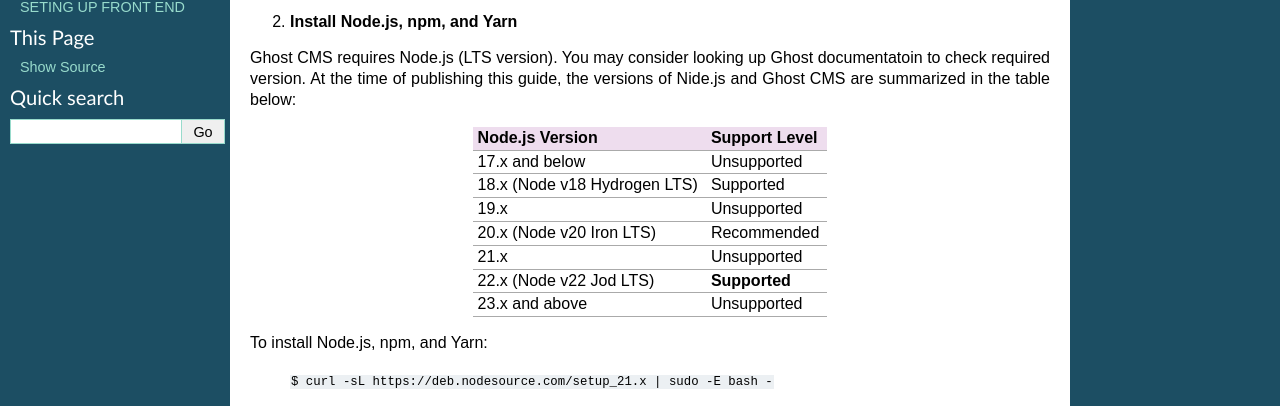
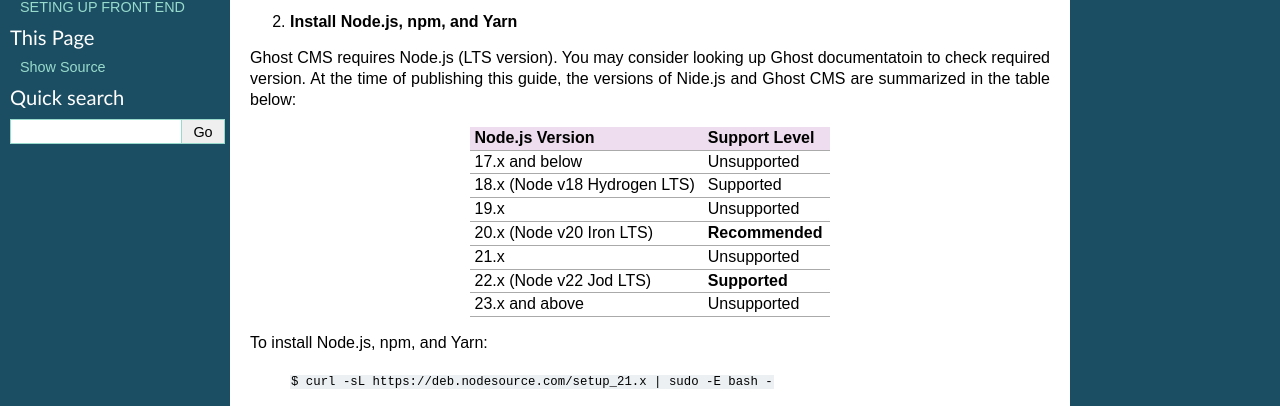
Before and after one commit to alexandrebobkov/Guides, a Sphinx documentation site: the page built from GhostCMS/source/setup_backend.rst, in a window 1280 px wide. Shown: the part 213-619 px from the top of the page. Built offline with Sphinx 7.4.7, drawn with Linux system fonts in a browser that asks for light colours; formulas are drawn with MathJax 3.

```diff
--- a/GhostCMS/source/setup_backend.rst
+++ b/GhostCMS/source/setup_backend.rst
@@ -22,7 +22,7 @@ Ghost CMS requires Node.js (LTS version). You may consider looking up Ghost docu
 +-----------------------------+------------------+
 | 19.x                        | Unsupported      |
 +-----------------------------+------------------+
-| 20.x (Node v20 Iron LTS)    | Recommended      |
+| 20.x (Node v20 Iron LTS)    | **Recommended**  |
 +-----------------------------+------------------+
 | 21.x                        | Unsupported      |
 +-----------------------------+------------------+
```
